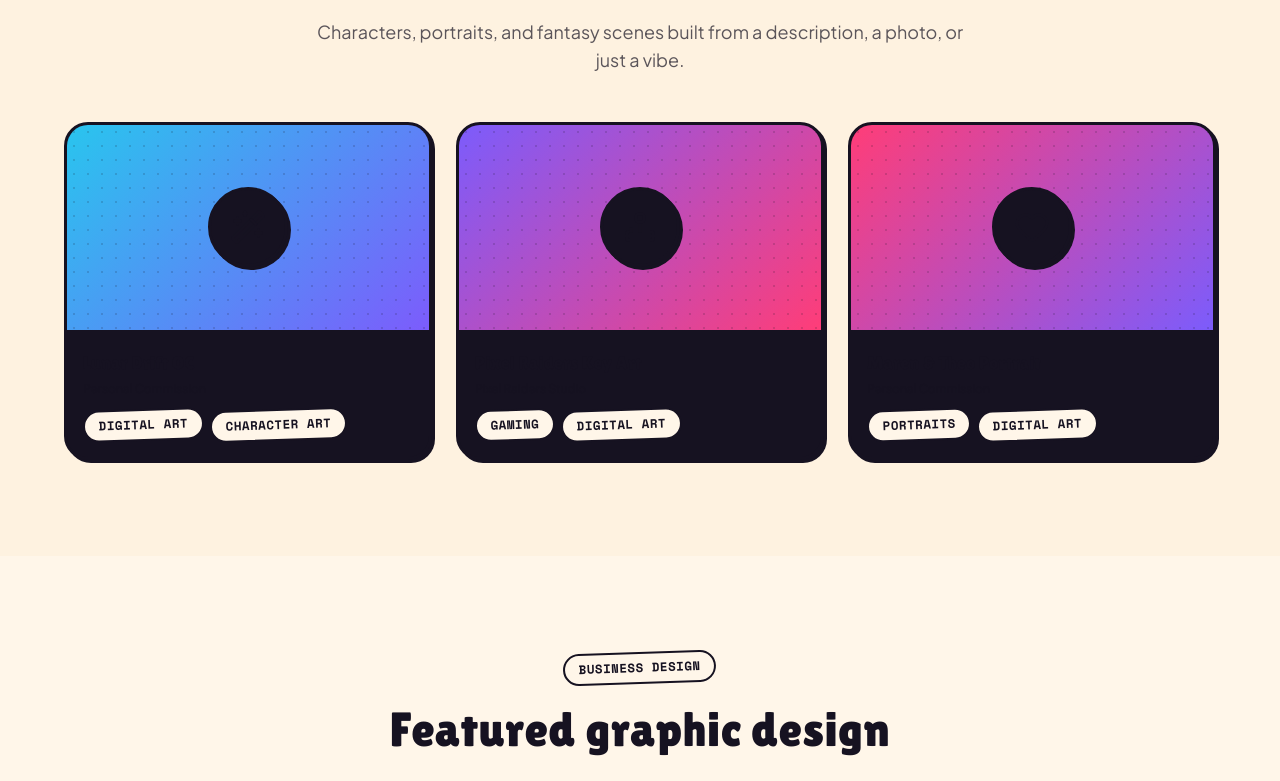
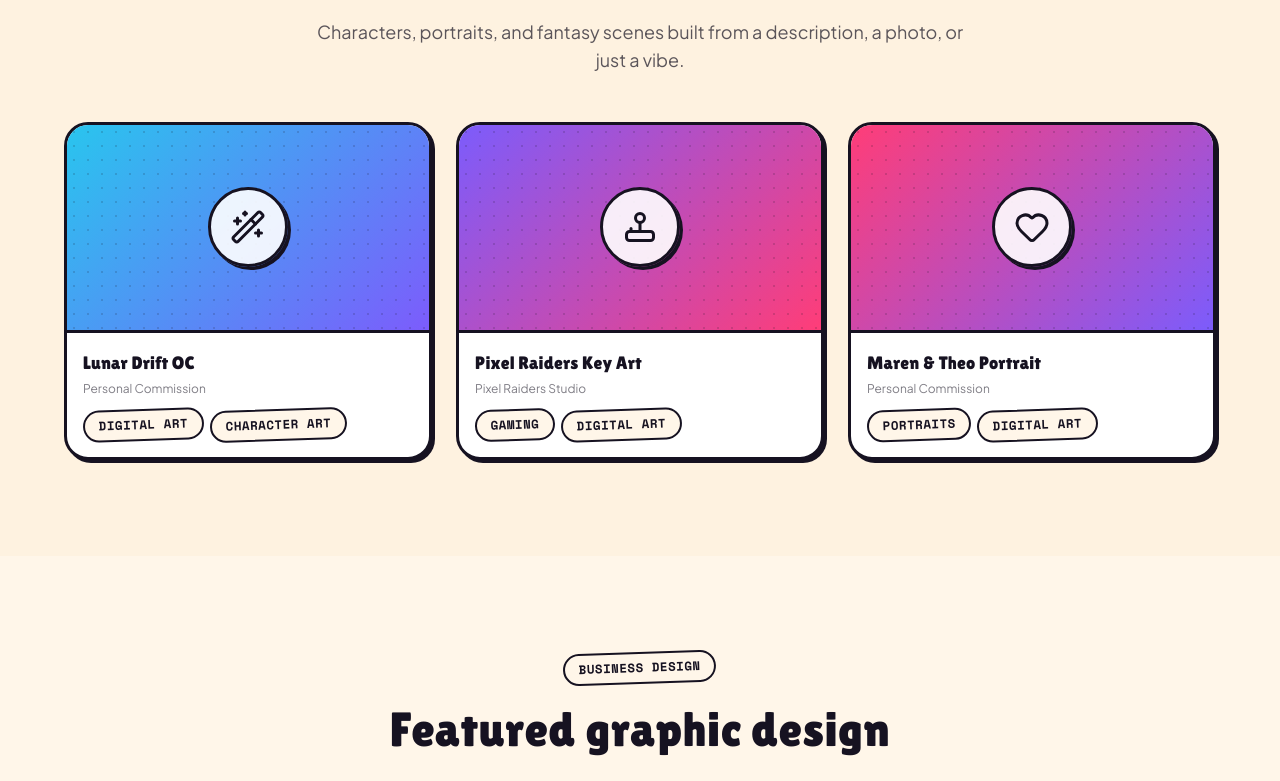
Before and after one commit to rebal4290-byte/Artsy-Stories, a Next.js app: page / in a window 1280 px wide. Shown: the part 2331-3112 px from the top of the page. Built offline with nearby package versions, Linux system fonts and the light colour scheme.

Commit message:
Update PortfolioCard.tsx

```diff
--- a/src/components/PortfolioCard.tsx
+++ b/src/components/PortfolioCard.tsx
@@ -13,7 +13,7 @@ export default function PortfolioCard({ item, index = 0 }: { item: PortfolioItem
       exit={{ opacity: 0, scale: 0.95 }}
       transition={{ duration: 0.35, delay: (index % 9) * 0.04 }}
       whileHover={{ rotate: index % 2 === 0 ? -0.6 : 0.6 }}
-      className="group relative overflow-hidden rounded-3xl comic-border bg-ink shadow-pop-sm"
+      className="group relative overflow-hidden rounded-3xl comic-border bg-white shadow-pop-sm"
     >
       <div
         className="relative flex h-52 items-center justify-center overflow-hidden"
@@ -25,7 +25,7 @@ export default function PortfolioCard({ item, index = 0 }: { item: PortfolioItem
         }}
       >
         <div className="halftone absolute inset-0 text-white" aria-hidden />
-        <span className="relative grid h-20 w-20 place-items-center rounded-full comic-border bg-ink shadow-pop-sm">
+        <span className="relative grid h-20 w-20 place-items-center rounded-full comic-border bg-white/90 shadow-pop-sm">
           <Icon name={item.icon} className="h-9 w-9 text-ink" />
         </span>
 
```
